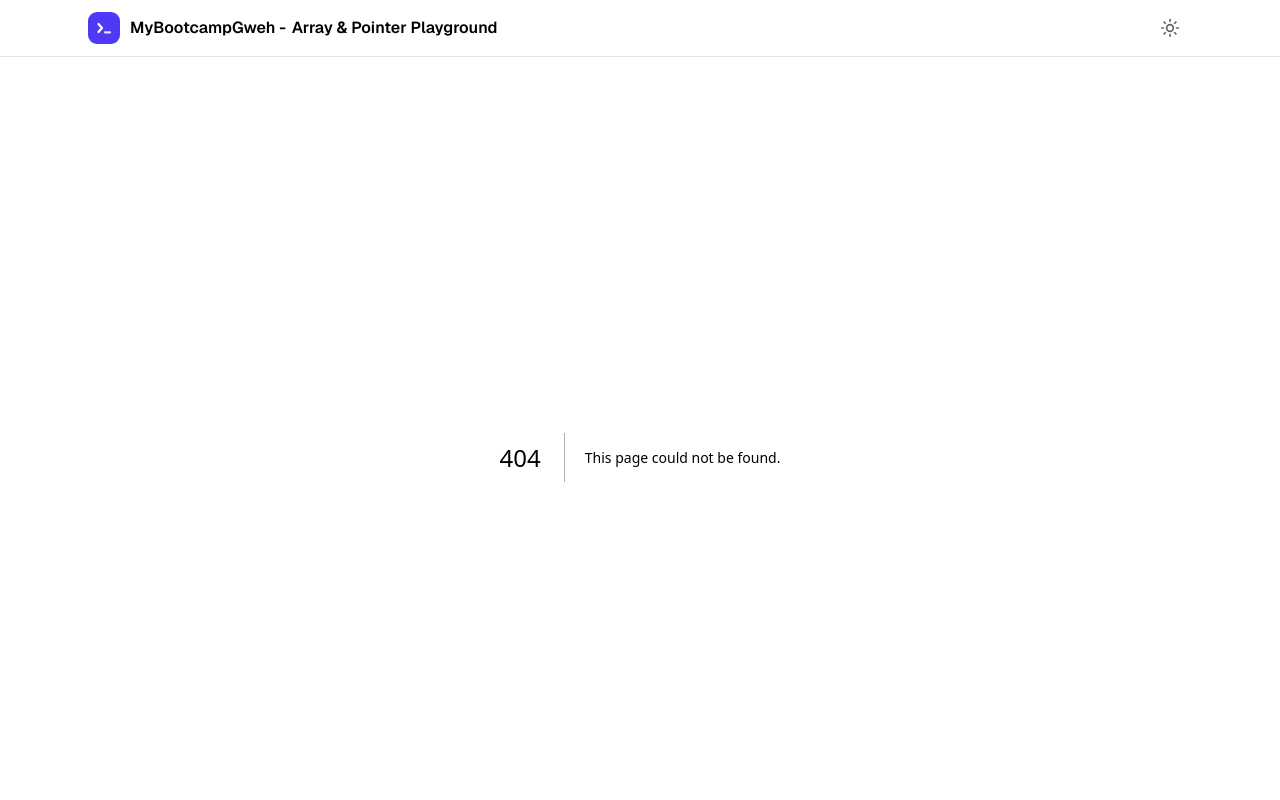
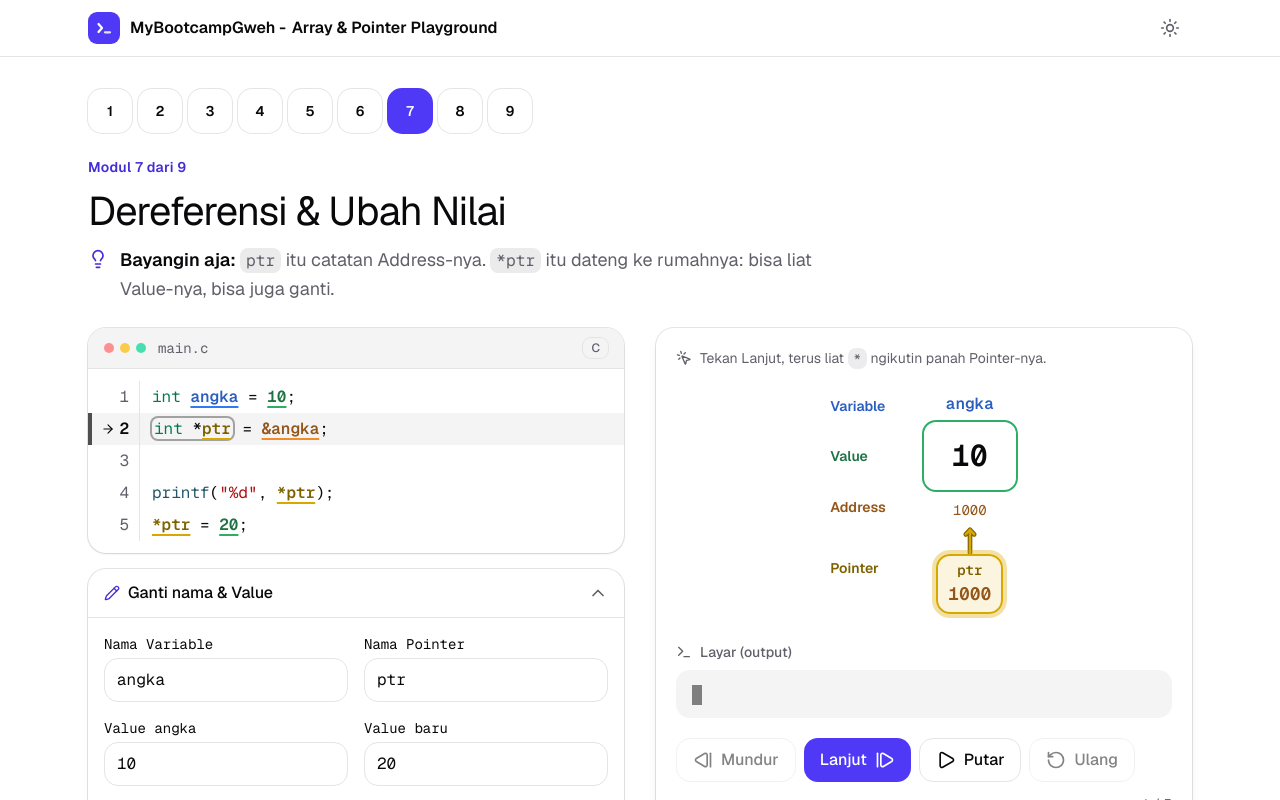
Before and after one commit to MyBootcampGweh/array-and-pointer-playground, a Next.js app: page /modul/7 in a window 1280 px wide. Before the commit this address had no page. Shown: the top 800 px of the page. Built offline with nearby package versions, Linux system fonts and the light colour scheme.

Commit message:
feat(modul-7): add dereference simulation

```diff
--- /dev/null
+++ b/src/app/modul/7/dereference-demo.tsx
@@ -0,0 +1,238 @@
+"use client";
+
+import { type ReactNode, useState } from "react";
+
+import { CodePanel } from "@/components/code-panel";
+import { DataEditor, IntField, NameField } from "@/components/data-editor";
+import { VariableDiagram } from "@/components/memory-diagram";
+import { StepControls, useStepper } from "@/components/step-controls";
+import { Narration, RoleChip, Screen, Stage } from "@/components/ui";
+import { type CodeLine } from "@/lib/c-syntax";
+import { BASE_ADDRESS } from "@/lib/memory";
+
+const DEFAULT_NAME = "angka";
+const DEFAULT_POINTER = "ptr";
+const DEFAULT_VALUE = 10;
+const DEFAULT_NEW_VALUE = 20;
+const SNIPPET_NAMES = ["printf"];
+
+/** `*ptr` takes two hops, so reading it gets two steps: Address, then Value. */
+const STEPS = [
+  "declare",
+  "read-address",
+  "read-value",
+  "write",
+  "done",
+] as const;
+type Step = (typeof STEPS)[number];
+
+export function DereferenceDemo() {
+  const [name, setName] = useState(DEFAULT_NAME);
+  const [pointer, setPointer] = useState(DEFAULT_POINTER);
+  const [value, setValue] = useState(DEFAULT_VALUE);
+  const [newValue, setNewValue] = useState(DEFAULT_NEW_VALUE);
+  const stepper = useStepper(STEPS.length);
+  const step: Step = STEPS[stepper.step] ?? "declare";
+
+  const deref = `*${pointer}`;
+  const lines: CodeLine[] = [
+    [
+      "int ",
+      { text: name, role: "variable" },
+      " = ",
+      { text: String(value), role: "value" },
+      ";",
+    ],
+    [
+      "int *",
+      { text: pointer, role: "pointer" },
+      " = ",
+      { text: `&${name}`, role: "address" },
+      ";",
+    ],
+    "",
+    ['printf("%d", ', { text: deref, role: "pointer" }, ");"],
+    [
+      { text: deref, role: "pointer" },
+      " = ",
+      { text: String(newValue), role: "value" },
+      ";",
+    ],
+  ];
+  const focus: Record<Step, { line: number | null; part: string | null }> = {
+    declare: { line: 1, part: `int *${pointer}` },
+    "read-address": { line: 3, part: deref },
+    "read-value": { line: 3, part: deref },
+    write: { line: 4, part: `${deref} = ${newValue}` },
+    done: { line: null, part: null },
+  };
+  const hasWritten = step === "write" || step === "done";
+  const isAtTarget = step === "read-value" || step === "write";
+  const printed =
+    stepper.step >= STEPS.indexOf("read-value") ? String(value) : "";
+
+  // Any edit starts the run over, so the code and the diagram always agree.
+  function changeName(next: string) {
+    setName(next);
+    stepper.reset();
+  }
+  function changePointer(next: string) {
+    setPointer(next);
+    stepper.reset();
+  }
+  function changeValue(next: number) {
+    setValue(next);
+    stepper.reset();
+  }
+  function changeNewValue(next: number) {
+    setNewValue(next);
+    stepper.reset();
+  }
+  function restoreExample() {
+    changeName(DEFAULT_NAME);
+    changePointer(DEFAULT_POINTER);
+    changeValue(DEFAULT_VALUE);
+    changeNewValue(DEFAULT_NEW_VALUE);
+  }
+
+  return (
+    <Stage
+      code={
+        <CodePanel
+          lines={lines}
+          activeLine={focus[step].line}
+          activePart={focus[step].part}
+        />
+      }
+      editor={
+        <DataEditor onRestore={restoreExample}>
+          <div className="grid gap-4 sm:grid-cols-2">
+            <NameField
+              label="Nama Variable"
+              value={name}
+              taken={[pointer, ...SNIPPET_NAMES]}
+              onCommit={changeName}
+            />
+            <NameField
+              label="Nama Pointer"
+              value={pointer}
+              taken={[name, ...SNIPPET_NAMES]}
+              onCommit={changePointer}
+            />
+            <IntField
+              label={`Value ${name}`}
+              value={value}
+              onCommit={changeValue}
+            />
+            <IntField
+              label="Value baru"
+              value={newValue}
+              onCommit={changeNewValue}
+            />
+          </div>
+        </DataEditor>
+      }
+      hint={
+        <>
+          Tekan Lanjut, terus liat <code>*</code> ngikutin panah Pointer-nya.
+        </>
+      }
+      visual={
+        <>
+          <VariableDiagram
+            variables={[
+              {
+                name,
+                value: hasWritten ? newValue : value,
+                address: BASE_ADDRESS,
+                isActive: isAtTarget,
+                isAddressActive: step === "read-address" || isAtTarget,
+                alias: isAtTarget || step === "done" ? deref : undefined,
+              },
+            ]}
+            marks={[
+              {
+                kind: "pointer",
+                column: 0,
+                name: pointer,
+                value: BASE_ADDRESS,
+                isActive: step === "declare" || step === "read-address",
+              },
+            ]}
+          />
+          <Screen
+            output={printed}
+            freshFrom={step === "read-value" ? 0 : null}
+          />
+        </>
+      }
+      controls={<StepControls stepper={stepper} />}
+      narration={
+        <Narration>
+          {describe(step, { name, pointer, value, newValue })}
+        </Narration>
+      }
+    />
+  );
+}
+
+function describe(
+  step: Step,
+  {
+    name,
+    pointer,
+    value,
+    newValue,
+  }: { name: string; pointer: string; value: number; newValue: number },
+): ReactNode {
+  switch (step) {
+    case "declare":
+      return (
+        <>
+          <strong>* di deklarasi</strong> cuma tanda kalau{" "}
+          <RoleChip role="pointer">{pointer}</RoleChip> itu Pointer. Isinya{" "}
+          <RoleChip role="address">Address {BASE_ADDRESS}</RoleChip>,
+          Address-nya <RoleChip role="variable">{name}</RoleChip>.
+        </>
+      );
+    case "read-address":
+      return (
+        <>
+          <strong>* di depan {pointer}</strong> artinya “buka Address-nya”.
+          Pertama liat isi <RoleChip role="pointer">{pointer}</RoleChip> dulu:{" "}
+          <RoleChip role="address">{BASE_ADDRESS}</RoleChip>.
+        </>
+      );
+    case "read-value":
+      return (
+        <>
+          Terus ikutin panahnya ke Address {BASE_ADDRESS}. Value di situ{" "}
+          <RoleChip role="value">{value}</RoleChip>, itu yang ditampilin printf.
+        </>
+      );
+    case "write":
+      return (
+        <>
+          <code>
+            *{pointer} = {newValue}
+          </code>{" "}
+          nulis <RoleChip role="value">{newValue}</RoleChip> ke Address{" "}
+          {BASE_ADDRESS}. <RoleChip role="variable">{name}</RoleChip> ikut
+          berubah, padahal nggak ada{" "}
+          <code>
+            {name} = {newValue}
+          </code>
+          .
+        </>
+      );
+    case "done":
+      return (
+        <>
+          Beres! <RoleChip role="pointer">{pointer}</RoleChip> tetep{" "}
+          <RoleChip role="address">{BASE_ADDRESS}</RoleChip>, yang berubah Value
+          di Address itu. Jadi <RoleChip role="pointer">{pointer}</RoleChip> =
+          Address, <RoleChip role="pointer">*{pointer}</RoleChip> = Value.
+        </>
+      );
+  }
+}
--- /dev/null
+++ b/src/app/modul/7/page.tsx
@@ -0,0 +1,23 @@
+import type { Metadata } from "next";
+
+import { ModuleFrame, moduleMetadata } from "@/components/module-frame";
+
+import { DereferenceDemo } from "./dereference-demo";
+
+export const metadata: Metadata = moduleMetadata(7);
+
+export default function DereferencePage() {
+  return (
+    <ModuleFrame
+      number={7}
+      analogy={
+        <>
+          <code>ptr</code> itu catatan Address-nya. <code>*ptr</code> itu dateng
+          ke rumahnya: bisa liat Value-nya, bisa juga ganti.
+        </>
+      }
+    >
+      <DereferenceDemo />
+    </ModuleFrame>
+  );
+}
```
